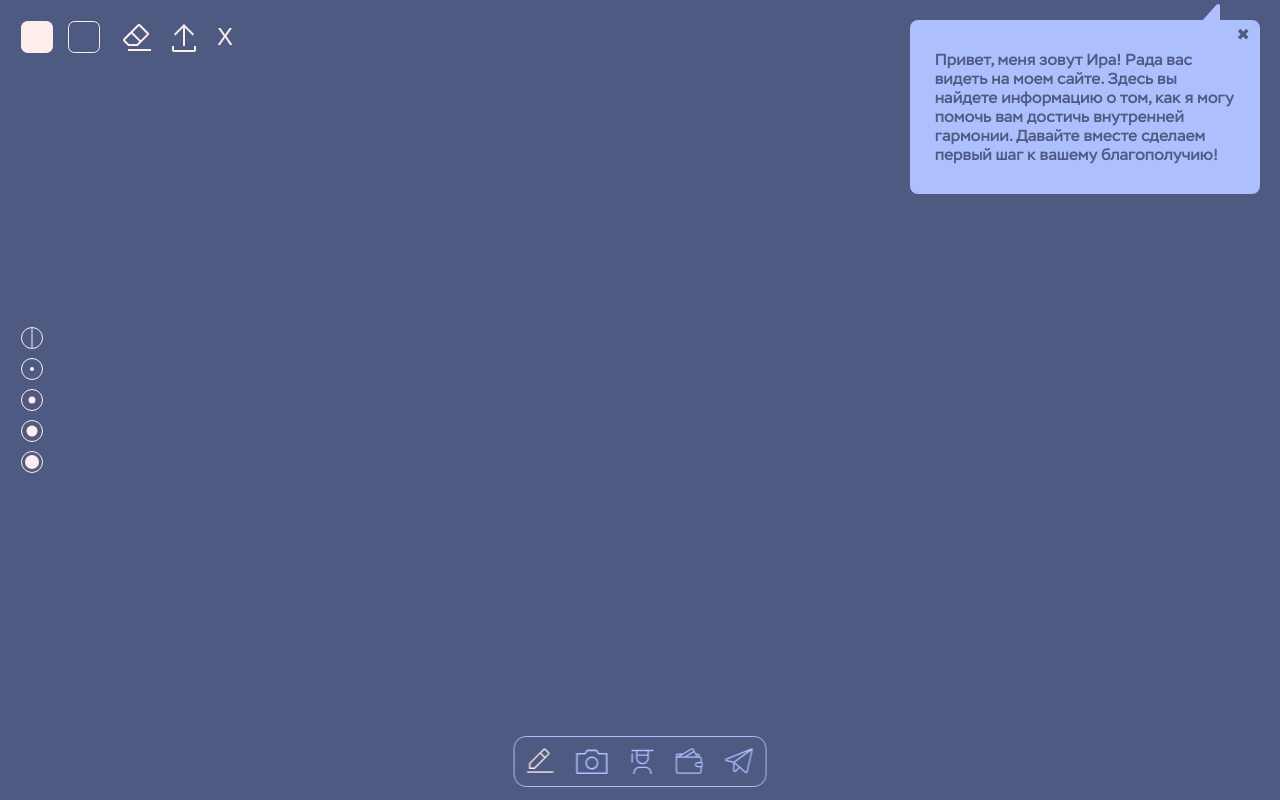
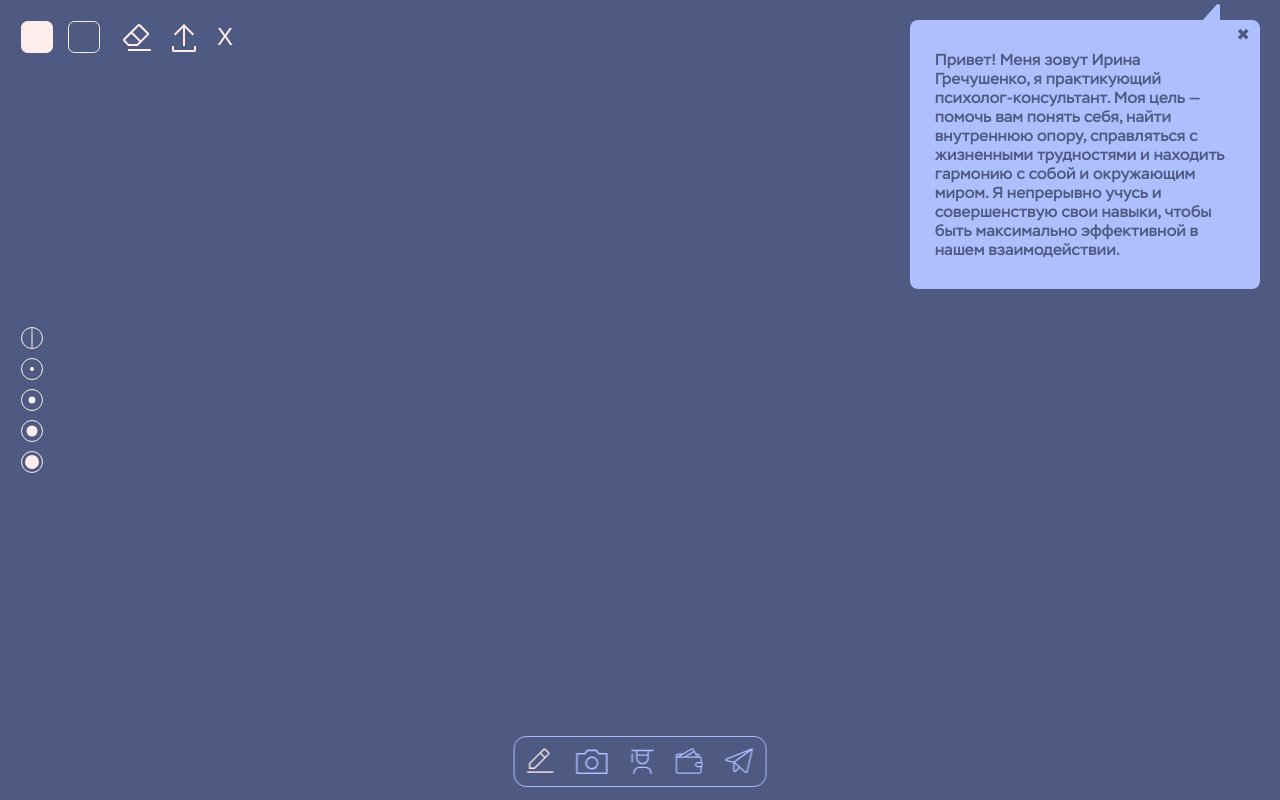
Before and after one commit to evgeniy-popov-jsx/psychologist-s-website, a React (Vite) app: page / in a window 1280 px wide. Built offline with nearby package versions, Linux system fonts and the light colour scheme.

Commit message:
texts for message

```diff
--- a/src/presentation/pages/DrawingBoard/index.tsx
+++ b/src/presentation/pages/DrawingBoard/index.tsx
@@ -59,9 +59,11 @@ export const DrawingBoard: React.FC = observer(() => {
       <ToolButtons />
       <ToolSizeButtons />
       <Message>
-        Привет, меня зовут Ира!
-        Рада вас видеть на моем сайте. Здесь вы найдете информацию о том, как я могу помочь вам достичь внутренней гармонии.
-        Давайте вместе сделаем первый шаг к вашему благополучию!
+        Привет! Меня зовут Ирина Гречушенко, я практикующий психолог-консультант.
+        Моя цель — помочь вам понять себя, найти внутреннюю опору, справляться с
+        жизненными трудностями и находить гармонию с собой и окружающим миром. Я
+        непрерывно учусь и совершенствую свои навыки, чтобы быть максимально эффективной в
+        нашем взаимодействии.
       </Message>
     </Styled.Container>
   );
--- a/src/presentation/pages/Education/index.tsx
+++ b/src/presentation/pages/Education/index.tsx
@@ -34,8 +34,11 @@ export const Educations = () => {
     <Styled.Container>
       {links}
       <Message>
-        Моя практика основана на серьезном образовании и постоянном развитии.
-        Я всегда применяю современные методы, чтобы помочь вам наилучшим образом.
+        Мой профессиональный путь включает более 800 часов индивидуальных
+        консультаций, два года регулярной личной терапии и свыше 1600 часов
+        обучения. Я постоянно посещаю супервизии и интервизии, чтобы совершенствовать
+        свои навыки и осваивать новые методы. В своей работе я использую только
+        обоснованные и доказанные подходы, которые подтверждены положительным опытом.
       </Message>
       <Styled.BlurFooter />
     </Styled.Container>
--- a/src/presentation/pages/Photos/index.tsx
+++ b/src/presentation/pages/Photos/index.tsx
@@ -24,9 +24,12 @@ export const Photos = () => {
         {createImg()}
       </Styled.Ul>
       <Message>
-        Эти фотографии отражают мою работу и подход к психологии.
-        Надеюсь, они помогут вам лучше понять мою практику и то,
-        что я могу предложить.
+        Жизнь порой подкидывает нас на волнах, и каждый день
+        приносит свои испытания и радости. Важно находить время
+        для того, чтобы наслаждаться моментами, чувствовать вкус жизни
+        и черпать силы в приятных моментах. На этой странице я хочу
+        поделиться с вами яркими фотографиями из своей жизни, чтобы
+        показать, как важно находить радость в каждом дне.
       </Message>
       <Styled.BlurFooter />
     </Styled.Container>
--- a/src/presentation/pages/Price/index.tsx
+++ b/src/presentation/pages/Price/index.tsx
@@ -40,9 +40,10 @@ export const Price = () => {
         </Styled.CardThird>
       </Styled.Cards>
       <Message>
-        Здесь вы найдете информацию о стоимости моих услуг.
-        Я предлагаю гибкий подход и доступные цены. Если у
-        вас есть вопросы, обращайтесь, я с радостью помогу!
+        Каждый клиент для меня — уникальный человек, и я принимаю его таким, какой он есть,
+        без ярлыков и оценок. На моих сессиях вы всегда найдете поддержку и внимание к своей
+        личности. Я помогу вам взглянуть на свою жизнь под новым углом, исследовать скрытые стороны
+        и создать собственные траектории личностного развития.
       </Message>
     </Styled.Container>
   );
```
